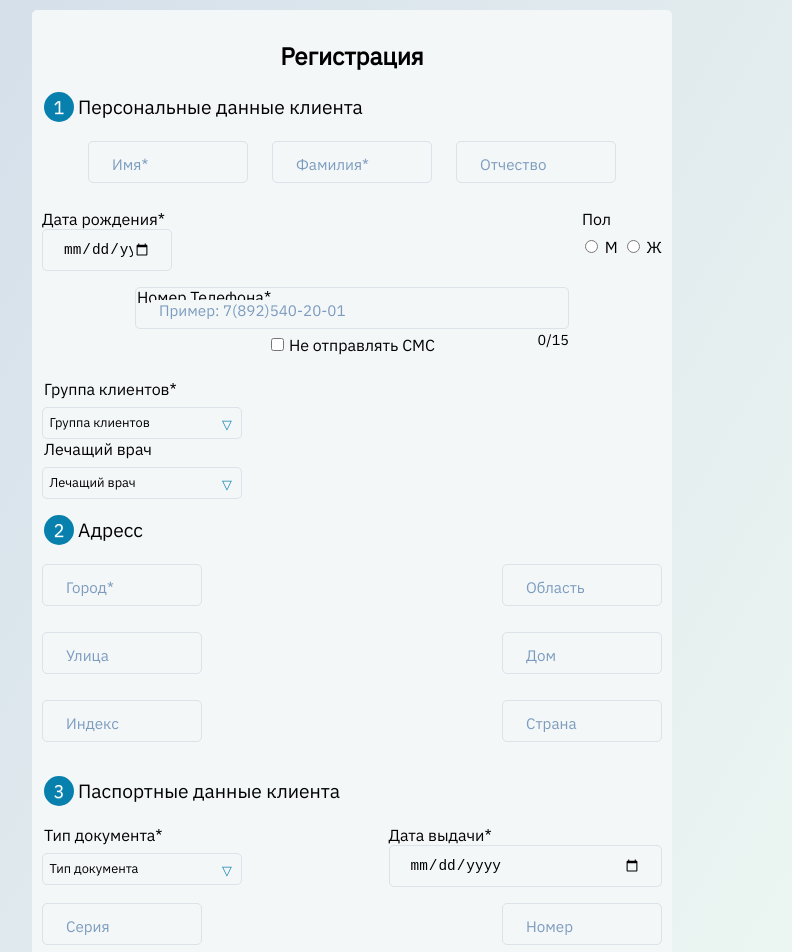
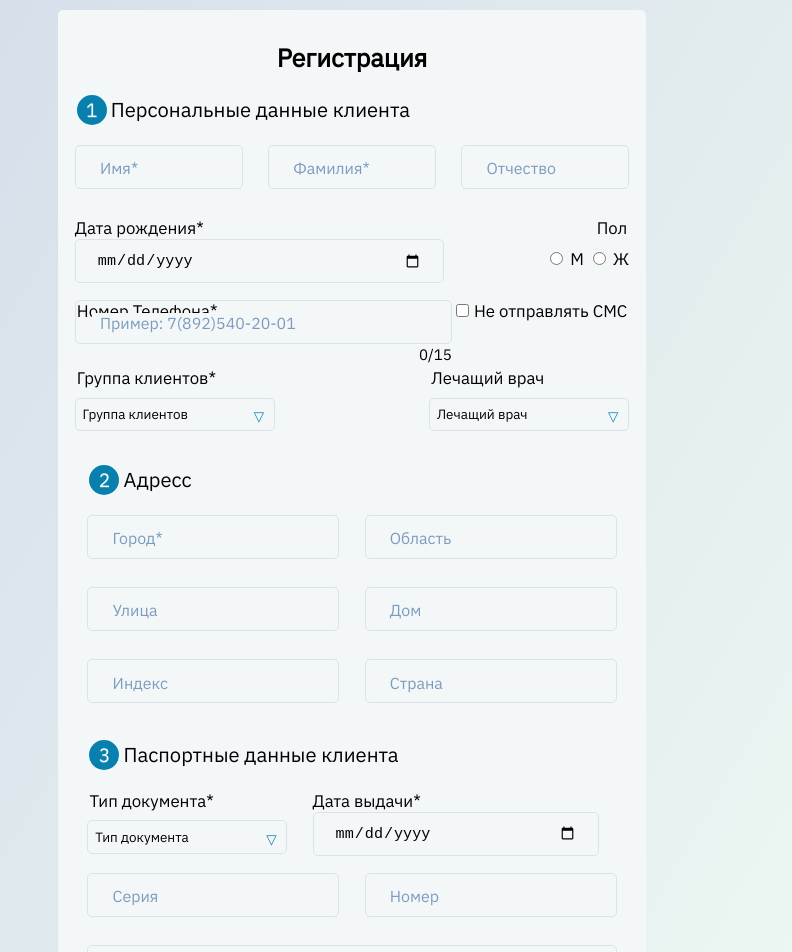
Before and after one commit to nikita-496/customer-form, a Vue app: page / in a window 1280 px wide. Shown: the top 952 px of the page, without its empty margins (288-1080 px from the left). Built offline with nearby package versions, Linux system fonts and the light colour scheme.

Commit message:
responsibility version

```diff
--- a/src/components/input/EntryField.vue
+++ b/src/components/input/EntryField.vue
@@ -1,19 +1,17 @@
-<!--Еще раз протетсировать валидацию и разобраться сней. Особеннополя во 2 и 3 шаге-->
-
 <template>
   <div :class="isPersonal ? 'personal-wrapper' : 'field-wrapper'" :id="identify">
     <div v-if="date" class="date">
       <label class="label-date" for="identify">{{ labelName }}</label>
       <input
         v-model="strValue"
-        id="identify"
+        :id="identify"
         type="date"
         :class="isRequired ? 'is-date-error' : 'date-input'"
         v-on:blur="$emit('createDate', [strValue, identify])"
       />
     </div>
 
-    <!--1 Stage Personal-->
+    <!-------------1 Stage Personal------------------------->
     <div v-if="isPersonal" class="form-personal">
       <input
         v-model="$v.personalValue.$model"
@@ -33,7 +31,7 @@
       >
     </div>
 
-    <!--2 Stage Adress-->
+    <!-----------------------2 Stage Adress--------------------->
     <div v-if="isAdress" class="form-adress">
       <input
         v-if="identify !== 'streetAdress' && identify !== 'zipCode'"
@@ -75,7 +73,7 @@
       >
     </div>
 
-    <!--3 Stage Pasport-->
+    <!---------------------------3 Stage Pasport----------------->
     <div v-if="isPassport" class="form-passport">
       <input
         v-if="identify !== 'series' && identify !== 'number'"
@@ -167,8 +165,8 @@
       @include responsfield;
     }
   }
+
   .date {
-    /*width: 60%;*/
     width: 100%;
     .label-date {
       margin-bottom: $mrg-label;
@@ -179,25 +177,43 @@
   .form-passport {
     display: inline-block;
     position: relative;
-    width: 10rem;
+    width: 10em;
     height: 3em;
+    @media (max-width: map-get($breack-point, mobile)) {
+      width: 12em;
+    }
   }
-
+  .form-adress {
+    width: 15em;
+    @media (max-width: map-get($breack-point, mobile)) {
+      width: 12em;
+    }
+  }
+  .form-passport {
+    width: 15em;
+    @media (max-width: map-get($breack-point, mobile)) {
+      width: 12em;
+    }
+  }
+  #get {
+    width: 100%;
+    .form-passport {
+      width: 100%;
+      @media (max-width: map-get($breack-point, mobile)) {
+        width: 100%;
+      }
+    }
+  }
   /*---------------------------1 Stage-----------------------------*/
-
   #lastName {
     @include responsOrder;
+    @include responsLastName;
     .form-personal {
       @include responsLastNameField;
     }
   }
   #date {
-    /*margin-left: 45px;
-    margin-right: 50px;*/
-    width: 130px;
-  }
-  .form-adress {
-    flex-basis: 250px;
+    flex: 2;
   }
   .form-input,
   .date-input {
@@ -234,4 +250,6 @@
     font-size: 0.8rem;
     color: red;
   }
+
+  /*---------------------------2 Stage-----------------------------*/
 </style>
--- a/src/components/input/PhoneField.vue
+++ b/src/components/input/PhoneField.vue
@@ -86,6 +86,7 @@
   .form-phone {
     position: relative;
     height: 3em;
+    flex: 1;
     .form-input {
       @include formInputStyle(true);
     }
--- a/src/components/ui/CustomCheckBox.vue
+++ b/src/components/ui/CustomCheckBox.vue
@@ -47,8 +47,12 @@
   .container-radio {
     display: inline-flex;
     flex-direction: column;
-    /*flex-basis: 11em;*/
-
+    flex: 1;
+    align-items: flex-end;
+    @media (max-width: map-get($breack-point, mobile)) {
+      position: relative;
+      top: 0.8em;
+    }
     @include responsRadio();
     .legend-radio {
       margin-bottom: $mrg-label;
@@ -57,7 +61,11 @@
   }
   .container-single-radio {
     display: inline-flex;
-    /*flex-basis: 15em;*/
     flex-flow: row-reverse;
+    @media (max-width: map-get($breack-point, mobile)) {
+      position: relative;
+      top: 1.8em;
+    }
+    @include responsRadio();
   }
 </style>
--- a/src/components/ui/CustomSelect.vue
+++ b/src/components/ui/CustomSelect.vue
@@ -1,5 +1,5 @@
 <template>
-  <div>
+  <div :class="isMultiSelect ? 'wrapper-multiSelect' : 'wrapper-select'">
     <legend v-if="isMultiSelect">Группа клиентов*</legend>
     <legend v-else-if="isPaspport">Тип документа*</legend>
     <legend v-else>Лечащий врач</legend>
@@ -67,6 +67,12 @@
 <style lang="scss">
   @import "../../scss/_vars.scss";
   @import "../../scss/_mixins.scss";
+  .wrapper-multiSelect {
+    flex: 2;
+    @media (max-width: map-get($breack-point, mobile)) {
+      margin-bottom: 1em;
+    }
+  }
   legend {
     margin-bottom: $mrg-label;
   }
@@ -74,6 +80,9 @@
   .multi-select {
     position: relative;
     width: 200px;
+    @media (max-width: map-get($breack-point, mobile)) {
+      width: 100%;
+    }
   }
   .title,
   .title-active {
--- a/src/scss/_mixins.scss
+++ b/src/scss/_mixins.scss
@@ -24,9 +24,16 @@
   display: flex;
   flex-direction: column;
   margin-bottom: $mb;
-  width: 100%;
 }
-
+@mixin rowStyle {
+  display: flex;
+  flex-wrap: wrap;
+  justify-content: center;
+  margin-bottom: 1em;
+  @media (max-width: map-get($breack-point, mobile)) {
+    justify-content: space-between;
+  }
+}
 @mixin formLabelStyle {
   position: absolute;
   left: 1rem;
--- a/src/scss/_vars.scss
+++ b/src/scss/_vars.scss
@@ -1,6 +1,7 @@
 //screen breack-point
 $breack-point: (
   //extra-small screen
+  "mobile": 525px,
   "xs": 479px,
   //small
   "sm": 639px,
--- a/src/scss/main.scss
+++ b/src/scss/main.scss
@@ -2,7 +2,7 @@
 @import "./media.scss";
 
 :root {
-  font-size: 1rem;
+  font-size: 1.05rem;
   box-sizing: border-box;
   @include responsFontSize;
 }
@@ -24,13 +24,12 @@ input {
   outline: none;
 }
 .main {
-  min-height: 95vh;
   .form {
     display: flex;
     flex-direction: column;
     align-items: center;
-    max-width: 40em;
-    min-height: 100vh;
+    max-width: 35em;
+    /*min-height: 100vh;*/
     margin: 10px auto;
     padding: 10px 20px;
     background: $clr-body-form;
--- a/src/scss/media.scss
+++ b/src/scss/media.scss
@@ -30,39 +30,34 @@
   }
 }
 
-/*personalization - 1stage*/
 @mixin responsfield {
   @media (max-width: map-get($breack-point, sm)) {
     margin-left: 0.3em;
   }
 }
-
 @mixin responsOrder {
-  @media (max-width: 525px) {
+  @media (max-width: map-get($breack-point, mobile)) {
     order: -1;
   }
 }
+@mixin responsLastName {
+  @media (max-width: map-get($breack-point, mobile)) {
+    margin: 0em;
+    flex-basis: 100%;
+  }
+}
 @mixin responsLastNameField {
-  @media (max-width: 525px) {
-    width: 20.5em;
+  @media (max-width: map-get($breack-point, mobile)) {
+    width: 100%;
   }
 }
 @mixin responsStage {
-  @media (max-width: 525px) {
+  @media (max-width: map-get($breack-point, mobile)) {
     margin: 1.5rem auto;
   }
 }
-
-/*personalization - 2stage*/
-@mixin responsRow {
-  @media (max-width: 525px) {
-    justify-content: center;
-    /*gap: 1em;*/
-  }
-}
-
 @mixin responsRadio {
-  @media (max-width: 525px) {
+  @media (max-width: map-get($breack-point, mobile)) {
     display: flex;
     flex-direction: row;
   }
@@ -73,12 +68,8 @@
     align-self: center;
   }
 }
-@mixin responsThirdRow {
-  flex-direction: column;
-  align-items: center;
+@mixin responsRow {
+  @media (max-width: map-get($breack-point, mobile)) {
+    flex-direction: column;
+  }
 }
-/*@mixin responsWrapperStage {
-  @media (max-width: 525px) {
-    padding: 0 calc(1vw - 200px);
-  }
-}*/
--- a/src/views/Adress.vue
+++ b/src/views/Adress.vue
@@ -1,5 +1,5 @@
 <template>
-  <div class="wrapper">
+  <section class="wrapper-adress">
     <legend><span class="stage">2</span>Адресс</legend>
     <div class="row">
       <entry-field
@@ -30,7 +30,7 @@
         :labelName="n === 1 ? 'Индекс' : 'Страна'"
       />
     </div>
-  </div>
+  </section>
 </template>
 
 <script>
@@ -46,18 +46,16 @@
 <style lang="scss" scoped>
   @import "../scss/_vars.scss";
   @import "../scss/_mixins.scss";
-  .wrapper {
+  .wrapper-adress {
     @include wrapperStyle(0.5em);
-    .row {
-      margin-bottom: 1em;
-      display: flex;
-      justify-content: space-between;
-    }
-    .stage {
-      @include stageStyle;
-    }
+  }
+  .row {
+    @include rowStyle;
+  }
+  .stage {
+    @include stageStyle;
   }
   legend {
-    @include legendStyle();
+    @include legendStyle;
   }
 </style>
--- a/src/views/DataPersonalization.vue
+++ b/src/views/DataPersonalization.vue
@@ -1,7 +1,7 @@
 <template>
-  <div class="wrapper">
+  <section class="wrapper-personal">
     <legend><span class="stage">1</span>Персональные данные клиента</legend>
-    <div class="row">
+    <div class="fisrt-row">
       <entry-field
         v-for="n in 3"
         :key="n"
@@ -13,7 +13,7 @@
         @createLastName="$emit('transferLastName', $event)"
       />
     </div>
-    <div class="row-flex second-row">
+    <div class="second-row">
       <entry-field
         identify="date"
         labelName="Дата рождения*"
@@ -23,19 +23,18 @@
       />
       <custom-check-box labelName="Пол" />
     </div>
-    <div class="row-flex third-row">
-      <div class="wrapper-phone">
+    <div class="third-row">
+      <!-- <div class="wrapper-phone">-->
       <phone-field
         identify="phoneNumber"
         labelName="Пример: 7(892)540-20-01"
         :isRequired="isRequired[3]"
         @create-phone="$emit('transfer', $event)"
       />
-      </div>
+      <!--</div>-->
       <custom-check-box labelName="Не отправлять СМС" :isSingle="true" />
     </div>
-    <div class="row-flex">
-      <div>
+    <div class="last-row">
       <custom-select
         :selectOptions="selectOptions1"
         :defaultMultiValue="selected1"
@@ -43,16 +42,14 @@
         :isRequired="isRequired[4]"
         @select="optionMultiSelect"
       />
-      </div>
-      <div>
+
       <custom-select
         :selectOptions="selectOptions2"
         :defaultValue="selected2"
         @select="optionSelect"
       />
     </div>
-    </div>
-  </div>
+  </section>
 </template>
 
 <script>
@@ -118,31 +115,29 @@
   @import "../scss/_vars.scss";
   @import "../scss/_mixins.scss";
   @import "../scss/media.scss";
-  .wrapper {
+  .wrapper-personal {
     @include wrapperStyle(1em);
-    /*padding: 0 calc(50vw - 230px);*/
-    /*@include responsWrapperStage;*/
-    .row {
-      display: flex;
-      flex-wrap: wrap;
-
-      justify-content: center;
-      margin-bottom: 1em;
+    .fisrt-row {
+      @include rowStyle;
     }
     .second-row,
     .third-row {
       display: flex;
-      flex-wrap: wrap;
-      justify-content: space-between;
       margin-bottom: 1em;
       @include responsRow;
-      .wrapper-phone {
-        /*width: 50%;*/
-        width: 70%;
+      @media (max-width: map-get($breack-point, mobile)) {
+        margin-bottom: 2.5em;
       }
     }
     .third-row {
-      @include responsThirdRow;
+      @media (max-width: map-get($breack-point, mobile)) {
+        margin-bottom: 3.5em;
+      }
+    }
+    .last-row {
+      display: flex;
+      margin-bottom: 1em;
+      @include responsRow;
     }
     .stage {
       @include stageStyle;
@@ -150,6 +145,5 @@
   }
   legend {
     @include legendStyle;
-    @include responsStage;
   }
 </style>
--- a/src/views/PassportData.vue
+++ b/src/views/PassportData.vue
@@ -1,7 +1,7 @@
 <template>
-  <div class="wrapper">
+  <section class="wrapper-document">
     <legend><span class="stage">3</span>Паспортные данные клиента</legend>
-    <div class="row">
+    <div class="row-fist">
       <custom-select
         :selectOptions="selectOptions2"
         :defaultValue="selected2"
@@ -18,7 +18,7 @@
       />
     </div>
 
-    <div class="row">
+    <div class="row-second">
       <entry-field
         v-for="n in 2"
         :key="n"
@@ -27,10 +27,10 @@
         :isPassport="true"
       />
     </div>
-    <div class="row">
+    <div class="row-last">
       <entry-field identify="get" labelName="Кем выдан" :isPassport="true" />
     </div>
-  </div>
+  </section>
 </template>
 
 <script>
@@ -66,12 +66,23 @@
 <style lang="scss" scoped>
   @import "../scss/_vars.scss";
   @import "../scss/_mixins.scss";
-  .wrapper {
+  @import "../scss/media.scss";
+  .wrapper-document {
     @include wrapperStyle(0.4em);
-    .row {
+    .row-fist,
+    .row-last {
+      display: flex;
       margin-bottom: 1em;
-      display: flex;
-      justify-content: space-between;
+      @include responsRow;
+      @media (max-width: map-get($breack-point, mobile)) {
+        margin-bottom: 2.5em;
+      }
+    }
+    .row-second {
+      @include rowStyle;
+    }
+    .row-last {
+      flex: 1;
     }
     .stage {
       @include stageStyle;
```
Lines whose indentation alone changed are shown as unchanged.
